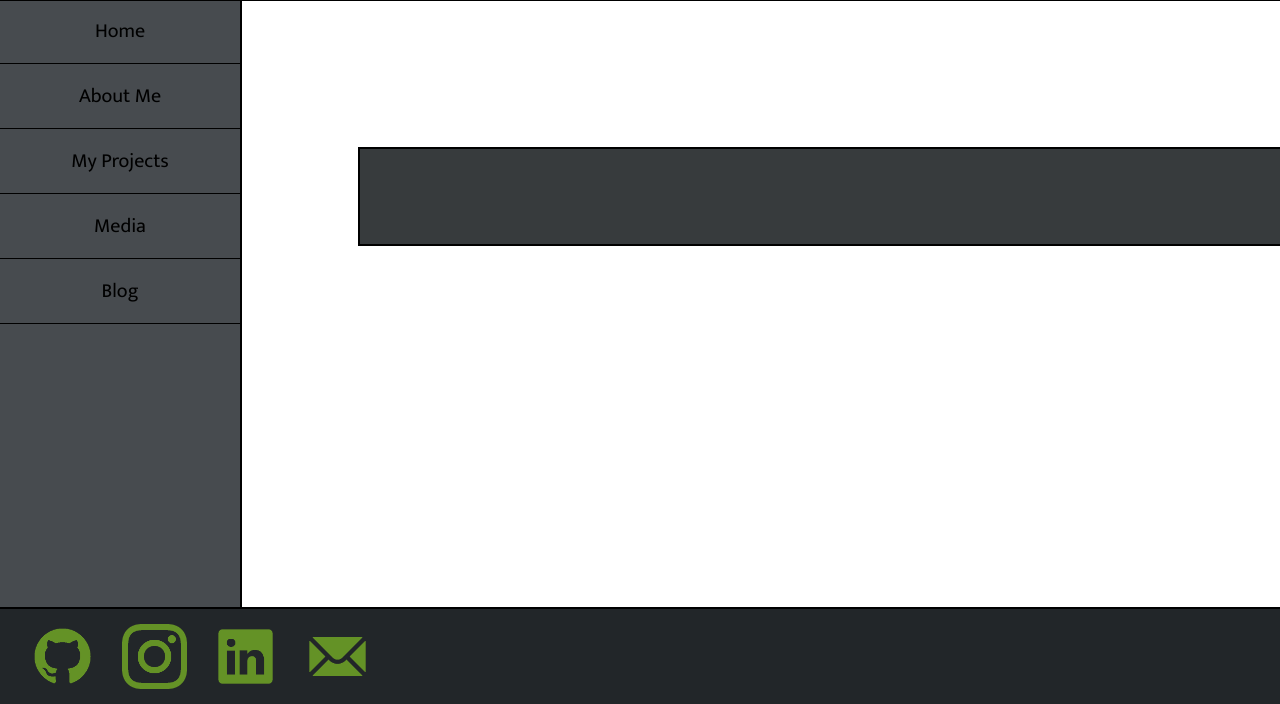
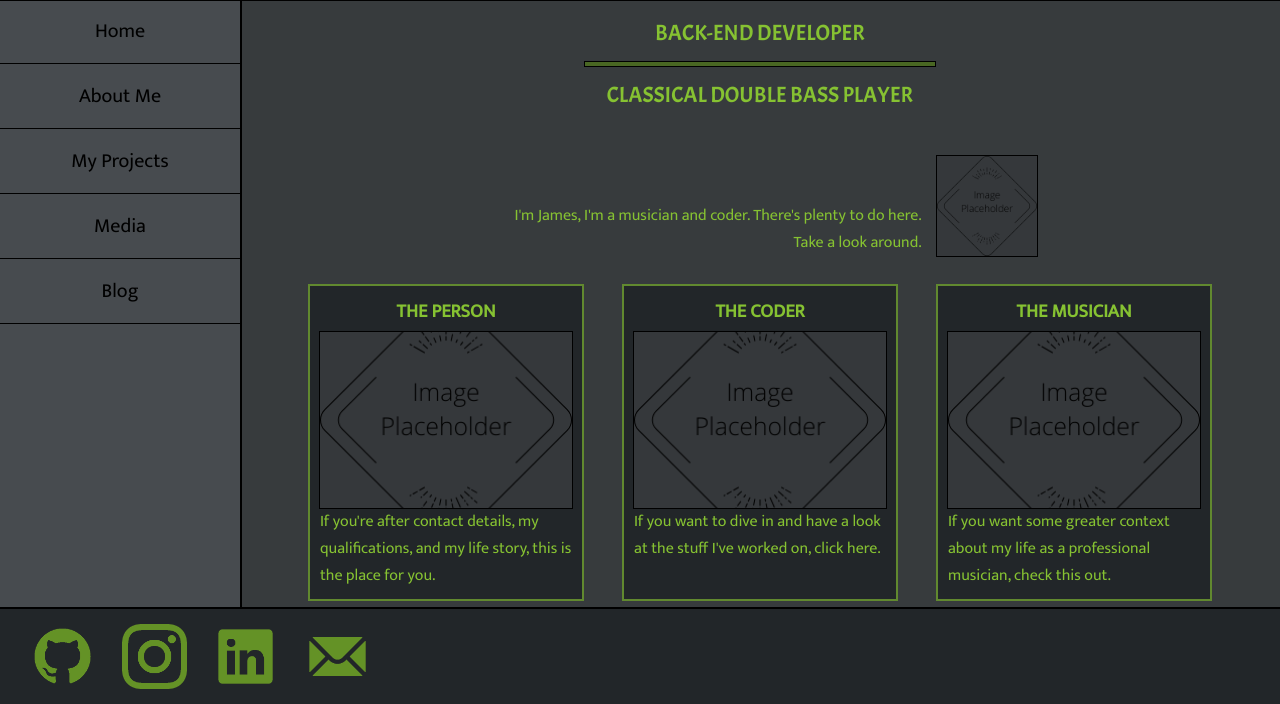
Before and after one commit to redbrickhut/James-Menzies, a Django app: page / in a window 1280 px wide. Shown: the part 96-800 px from the top of the page. Run offline with Django 3.2, Linux system fonts and the light colour scheme.

Commit message:
index html mid insertion, context needs to be generated

```diff
--- a/portfolio/main/static/stylesheets/index.css
+++ b/portfolio/main/static/stylesheets/index.css
@@ -30,11 +30,6 @@ section#job-title .horizontal-divider {
     padding: 0;
     }
 
-section#welcome figure {
-    background-image: url("../images/photos/formal_profile.jpg");
-    filter: none;
-
-}
 
 section#welcome figcaption {
     color: var(--light-green);
@@ -65,23 +60,6 @@ section#directory .block-based-link {
     outline: 2px var(--dark-green) solid;
     margin-bottom: 10px;
     padding: 10px;
-}
-
-#coder-picture {
-
-    background-image: url("../images/photos/at_the_computer.jpg");
-    filter: none;
-}
-
-#musician-picture {
-
-    background-image: url("../images/photos/james_suit_with_bass.jpg");
-    background-position: top;
-}
-
-#person-picture {
-    background-image: url("../images/photos/tso_headshot.jpg");
-    background-position: top;
 }
 
 @media all and (min-width: 600px) {
@@ -140,9 +118,9 @@ section#directory .block-based-link {
     }
 
     section#welcome figure {
-        flex-basis: 250px;
+        flex-basis: 100px;
         flex-shrink: 0;
-        height: 250px;
+        height: 100px;
         padding: 0;
 
     }
--- a/portfolio/main/templates/main/base.html
+++ b/portfolio/main/templates/main/base.html
@@ -13,6 +13,7 @@
 <meta name="viewport" content="width=device-width, initial-scale=1.0" />
 <link rel="stylesheet" href="{% static 'stylesheets/styles.css' %}">
 <link rel="stylesheet" href="{% static 'stylesheets/nav.css' %}">
+
 {% block head %}
 {% endblock %}
 
@@ -53,12 +54,15 @@
 
 <div id="background-layer"></div>
 
+{% if page_wrapper %}
     <div id="page-wrapper">
+{% endif %}
     <main class="page-contents">
         {% block contents %}
         {% endblock %}
     </main>
+{% if page_wrapper %}
     </div>
-
+{% endif %}
 </body>
 </html>
--- a/portfolio/main/templates/main/index.html
+++ b/portfolio/main/templates/main/index.html
@@ -1,8 +1,11 @@
-{% extends 'base.html' %}
-<div id="background-layer"></div>
+{% extends 'main/base.html' %}
+{% load static %}
 
-<div id="page-wrapper">
-    <main class="page-contents">
+{% block head %}
+    <link rel="stylesheet" href="{% static 'stylesheets/index.css' %}">
+{% endblock head %}
+
+{% block contents %}
     <div id="mobile-only-banner" class="image"></div>
 
     <section id="job-title">
@@ -47,7 +50,4 @@
             </figcaption>
         </a>
     </section>
-    </main>
-</div>
-</body>
-</html>
+{% endblock contents %}
--- a/portfolio/main/views.py
+++ b/portfolio/main/views.py
@@ -8,7 +8,8 @@ from django.http import HttpResponse
 def index(request):
     context = base.context
     context['title'] = "Home"
-    return render(request, 'main/base.html', context)
+    context['page_wrapper'] = True
+    return render(request, 'main/index.html', context)
 
 
 def about(request):
```
Lines whose indentation alone changed are shown as unchanged.
